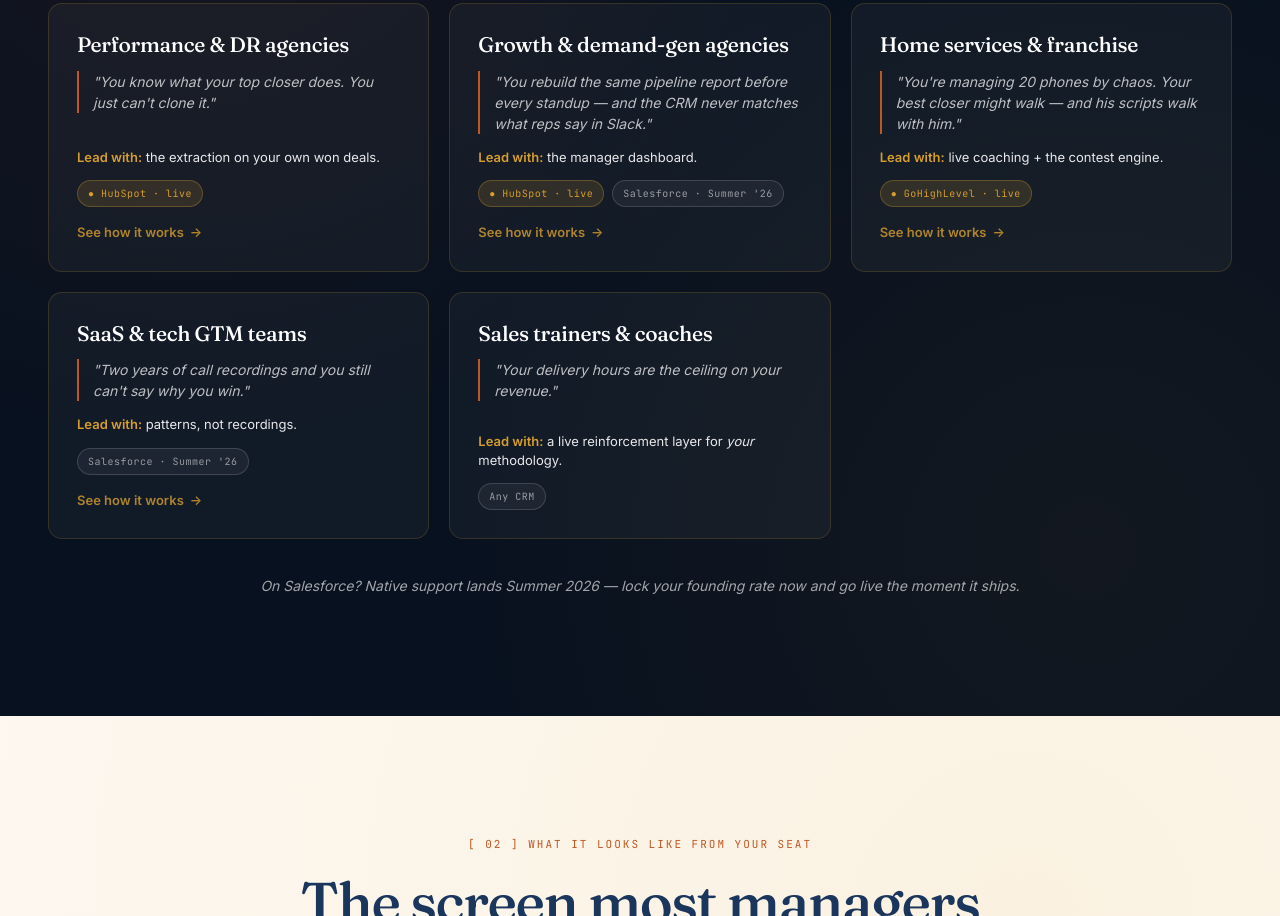
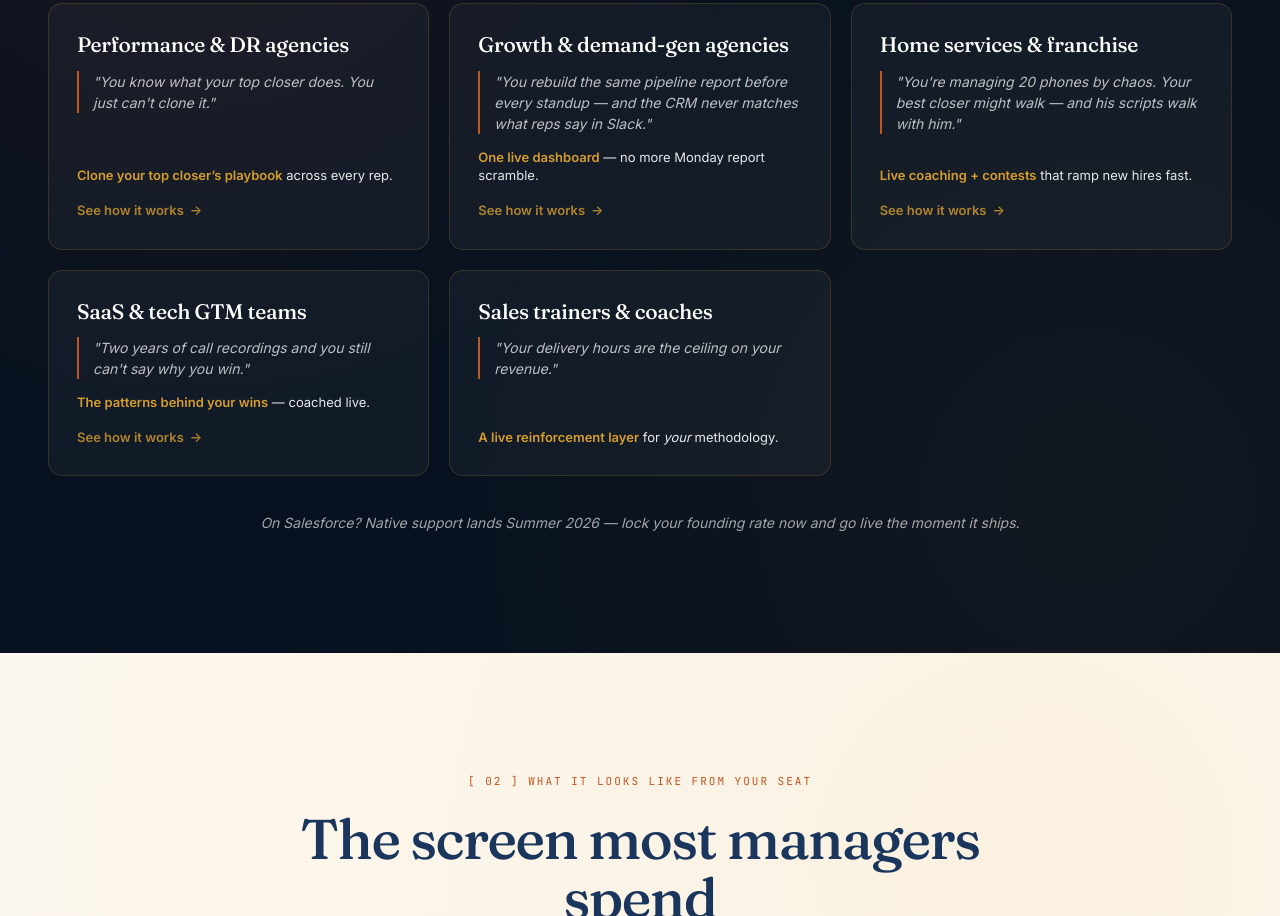
Before and after one commit to Primal-Sales-Platform/primal-sales, a plain HTML site: page index.html in a window 1280 px wide. Shown: the part 4689-5605 px from the top of the page. Drawn offline with Linux system fonts and the light colour scheme.

Commit message:
Update index.html

```diff
--- a/index.html
+++ b/index.html
@@ -277,51 +277,35 @@
         <a class="icp-card" href="/agencies">
           <div class="icp-name">Performance &amp; DR agencies</div>
           <div class="icp-pain">"You know what your top closer does. You just can't clone it."</div>
-          <div class="icp-lead"><strong>Lead with:</strong> the extraction on your own won deals.</div>
-          <div class="icp-badges">
-            <span class="icp-badge live">● HubSpot · live</span>
-          </div>
+          <div class="icp-lead"><strong>Clone your top closer’s playbook</strong> across every rep.</div>
           <div class="icp-go">See how it works</div>
         </a>
 
         <a class="icp-card" href="/agencies">
           <div class="icp-name">Growth &amp; demand-gen agencies</div>
           <div class="icp-pain">"You rebuild the same pipeline report before every standup — and the CRM never matches what reps say in Slack."</div>
-          <div class="icp-lead"><strong>Lead with:</strong> the manager dashboard.</div>
-          <div class="icp-badges">
-            <span class="icp-badge live">● HubSpot · live</span>
-            <span class="icp-badge soon">Salesforce · Summer '26</span>
-          </div>
+          <div class="icp-lead"><strong>One live dashboard</strong> — no more Monday report scramble.</div>
           <div class="icp-go">See how it works</div>
         </a>
 
         <a class="icp-card" href="/home-services">
           <div class="icp-name">Home services &amp; franchise</div>
           <div class="icp-pain">"You're managing 20 phones by chaos. Your best closer might walk — and his scripts walk with him."</div>
-          <div class="icp-lead"><strong>Lead with:</strong> live coaching + the contest engine.</div>
-          <div class="icp-badges">
-            <span class="icp-badge live">● GoHighLevel · live</span>
-          </div>
+          <div class="icp-lead"><strong>Live coaching + contests</strong> that ramp new hires fast.</div>
           <div class="icp-go">See how it works</div>
         </a>
 
         <a class="icp-card" href="/saas">
           <div class="icp-name">SaaS &amp; tech GTM teams</div>
           <div class="icp-pain">"Two years of call recordings and you still can't say why you win."</div>
-          <div class="icp-lead"><strong>Lead with:</strong> patterns, not recordings.</div>
-          <div class="icp-badges">
-            <span class="icp-badge soon">Salesforce · Summer '26</span>
-          </div>
+          <div class="icp-lead"><strong>The patterns behind your wins</strong> — coached live.</div>
           <div class="icp-go">See how it works</div>
         </a>
 
         <div class="icp-card">
           <div class="icp-name">Sales trainers &amp; coaches</div>
           <div class="icp-pain">"Your delivery hours are the ceiling on your revenue."</div>
-          <div class="icp-lead"><strong>Lead with:</strong> a live reinforcement layer for <em>your</em> methodology.</div>
-          <div class="icp-badges">
-            <span class="icp-badge soon">Any CRM</span>
-          </div>
+          <div class="icp-lead"><strong>A live reinforcement layer</strong> for <em>your</em> methodology.</div>
         </div>
 
       </div>
```
